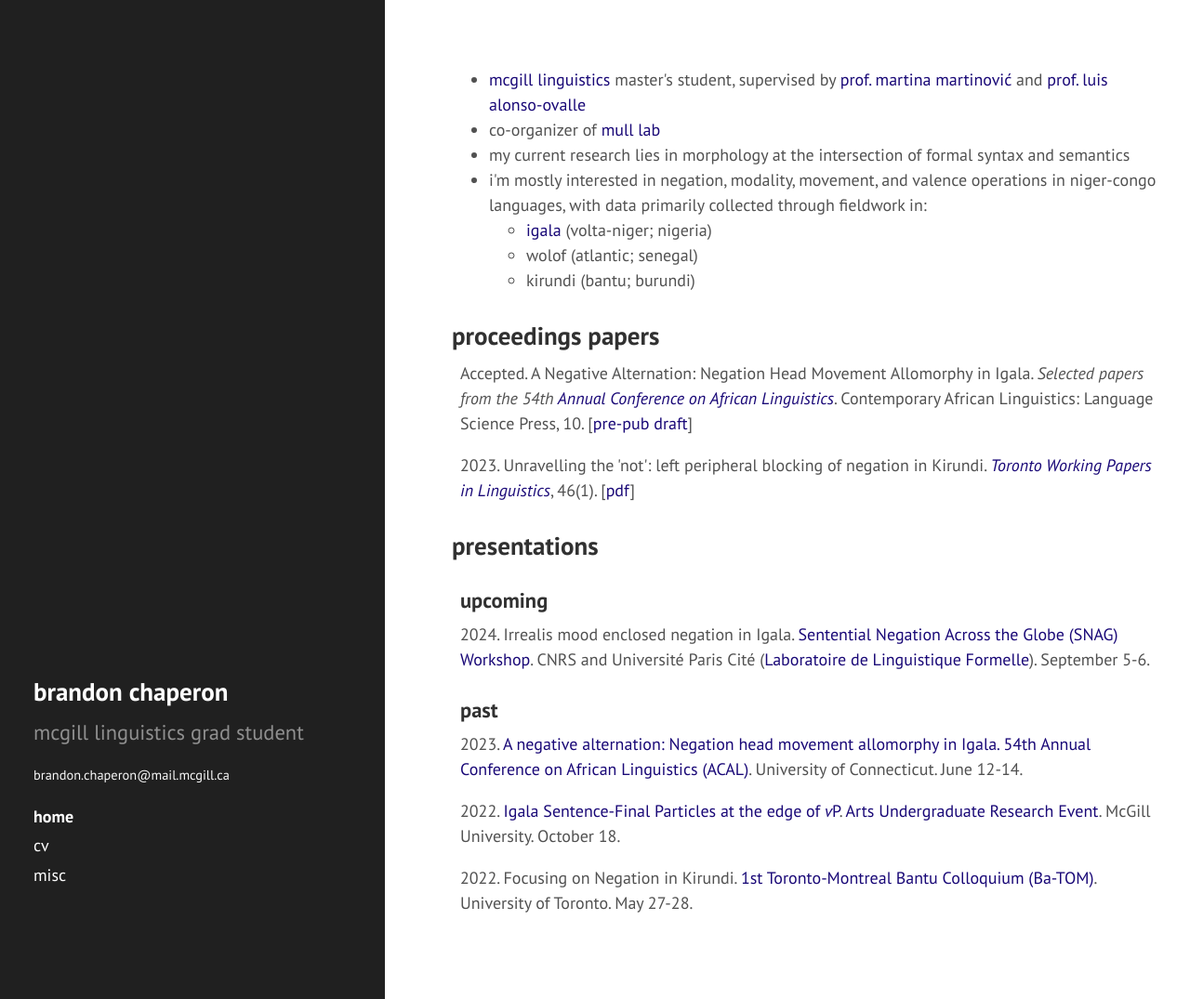
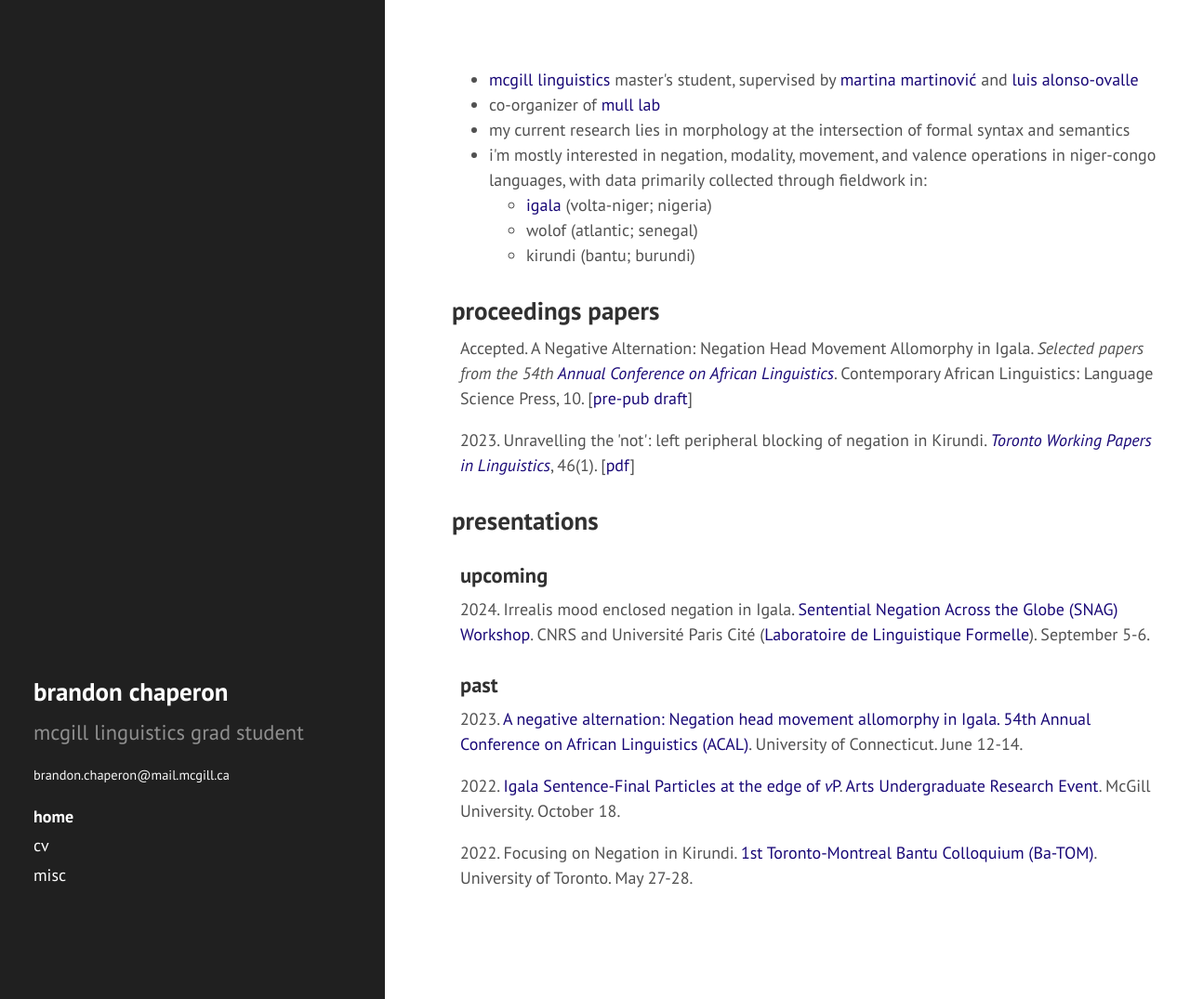
Before and after one commit to bchaper0n/bchaper0n.github.io, a Jekyll site: the page built from index.html, in a window 1280 px wide and 1075 px high. Shown: the whole window at 93% size. Built offline with Jekyll 4.4.1, drawn with Linux system fonts in a browser that asks for light colours; comment, search, counter and statistics services are not loaded.

```diff
--- a/index.html
+++ b/index.html
@@ -3,7 +3,7 @@
 title: home
 ---
 <ul>
-    <li><a href="https://www.mcgill.ca/linguistics/">mcgill linguistics</a> master's student, supervised by <a href="https://inamartinovic.com/">prof. martina martinović</a> and <a href="https://people.linguistics.mcgill.ca/~luis.alonso-ovalle/">prof. luis alonso-ovalle</a></li>
+    <li><a href="https://www.mcgill.ca/linguistics/">mcgill linguistics</a> master's student, supervised by <a href="https://inamartinovic.com/">martina martinović</a> and <a href="https://people.linguistics.mcgill.ca/~luis.alonso-ovalle/">luis alonso-ovalle</a></li>
     <li>co-organizer of <a href="https://mull-lab.org">mull lab</a></li>
     <li>my current research lies in morphology at the intersection of formal syntax and semantics</li>
     <li>i'm mostly interested in negation, modality, movement, and valence operations in niger-congo languages, with data primarily collected through fieldwork in:</li>
```
Also changed, not shown: 2 other files.
